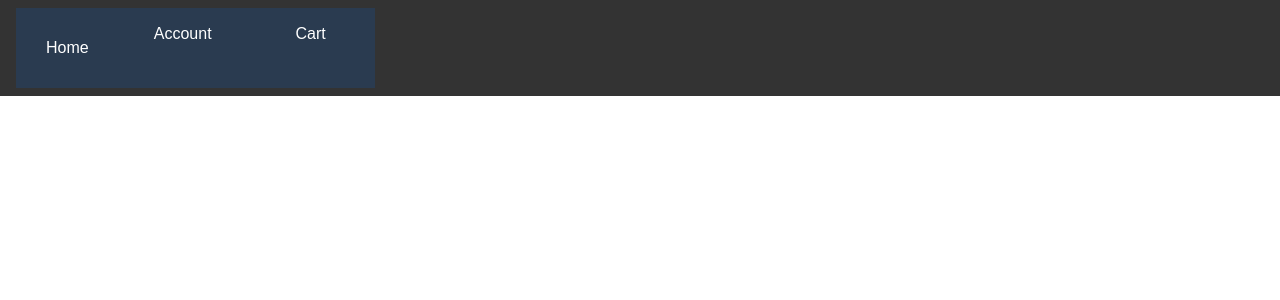
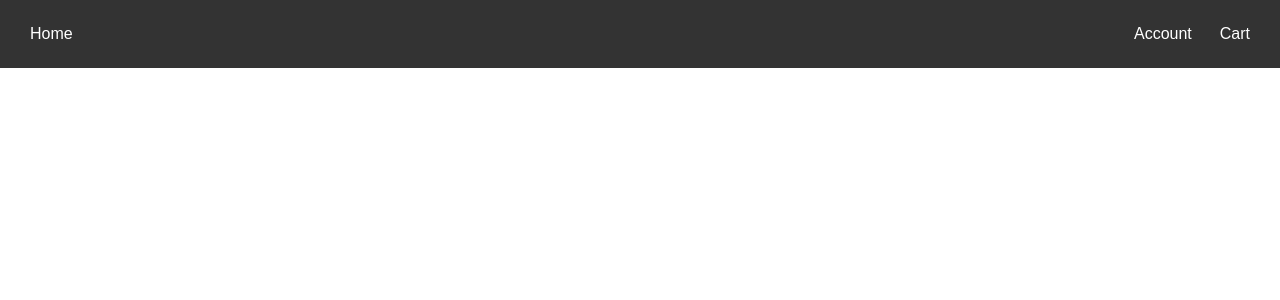
Before and after one commit to ef1301/restaurant-frontend, a React (Create React App) app: page / in a window 1280 px wide. Shown: the top 300 px of the page. Built offline with nearby package versions, Linux system fonts and the light colour scheme.

Commit message:
Navbar: account and cart aligned to the right

```diff
--- a/src/app/App.js
+++ b/src/app/App.js
@@ -17,7 +17,7 @@ class App extends Component {
 	    <Router>
 	    <Switch>
 		<Route exact path="/" render={() => <Home/>} />
-		<Route exact path="/AccountInf/o" render={() => <AccountInfo/>} />
+		<Route exact path="/AccountInfo" render={() => <AccountInfo/>} />
 	    </Switch>
 		</Router>
 	);
--- /dev/null
+++ b/src/components/styles/Account.css
@@ -0,0 +1,11 @@
+.container {
+    padding: 5%;
+}
+
+#progress-bar {
+    width: 90%;
+}
+
+#reward-status {
+    background-color: green;
+}
--- /dev/null
+++ b/src/components/styles/Navbar.css
@@ -0,0 +1,24 @@
+ul {
+    width: 100%;
+    text-align: center;
+    list-style-type: none;
+    margin: 0;
+    padding: 0;
+    overflow: hidden;
+    background-color: #2A3B50;
+}
+
+
+
+.home {
+
+}
+
+#right-align {
+    right: 0;
+}
+
+
+a:hover:not(.active) {
+    background-color: #7B9AAB;
+  }
--- a/src/components/views/AccountInfo.js
+++ b/src/components/views/AccountInfo.js
@@ -1,6 +1,7 @@
 import React, { Component } from 'react';
 import { Form, Col, Button } from 'react-bootstrap';
 import Navbar from './Navbar';
+import '../styles/Account.css';
 
 class AccountInfo extends Component{
     constructor(props) {
@@ -111,10 +112,19 @@ class AccountInfo extends Component{
 
     render() {
 	return (
+		<div>
+		<Navbar />
 		<div className="container">
-		{/*<Navbar />*/}
-	    {this.formRender()}
+		{this.formRender()}
+
+	    	<div id="progress-bar">
+		<div id="reward-status">
+		</div>
+		</div>
+
+
 	    </div>
+		</div>
 	);
     }
 };
--- a/src/components/views/Home.js
+++ b/src/components/views/Home.js
@@ -1,5 +1,5 @@
 import React, { Component } from 'react';
-import './Home.css'
+import '../styles/Home.css'
 import Navbar from './Navbar';
 class Home extends Component {
     constructor() {
--- a/src/components/views/Navbar.css
+++ /dev/null
@@ -1,26 +0,0 @@
-
-ul{
-  list-style-type: none;
-  margin: 0;
-  padding: 0;
-  overflow: hidden;
-  background-color: #2A3B50;
-}
-.home{
-    float:left;
-    display: block;
-    color: white;
-    text-align: center;
-    padding: 14px 16px;
-    text-decoration: none;
-}
-.account{
-    float: right;
-    color: white;
-    width: 100px;
-}
-
-
-li:hover:not(.active) {
-    background-color: #7B9AAB;
-  }
--- a/src/components/views/Navbar.js
+++ b/src/components/views/Navbar.js
@@ -1,28 +1,19 @@
 import React, { Component } from 'react';
 import {Link} from 'react-router-dom';
-import "./Navbar.css";
+import "../styles/Navbar.css";
 class Navbar extends Component{
     constructor(){
         super();
     }
     render(){
         return(
-            <div className="navbar">
-            <ul>
-            <Link to ="/">
-               <li className="home">Home</li>
-            </Link>
-            <Link to="/">
-                <li className="account">
-                    Account
-                </li>
-            </Link>
-            <Link to ="/AccountInfo">
-                <li className="account">
-                    Cart
-                </li>
-            </Link>
-            </ul>
+		<div className="navbar">
+		<Link to ="/">Home</Link>
+
+		<div id="right-align">
+		<Link to="/AccountInfo">Account</Link>
+		<Link to ="/">Cart</Link>
+		</div>
             </div>
         );
     }
```
Also changed, not shown: src/components/styles/Home.css (renamed from src/components/views/Home.css).
